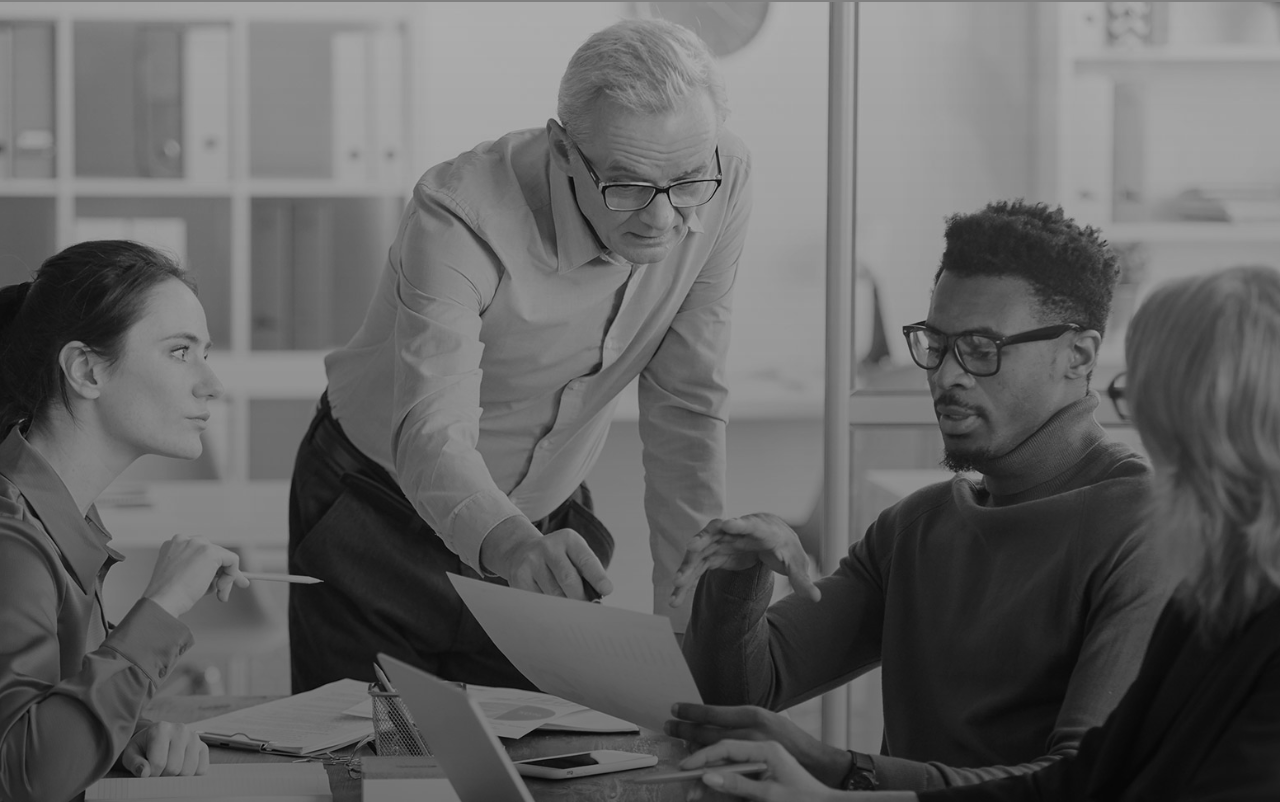
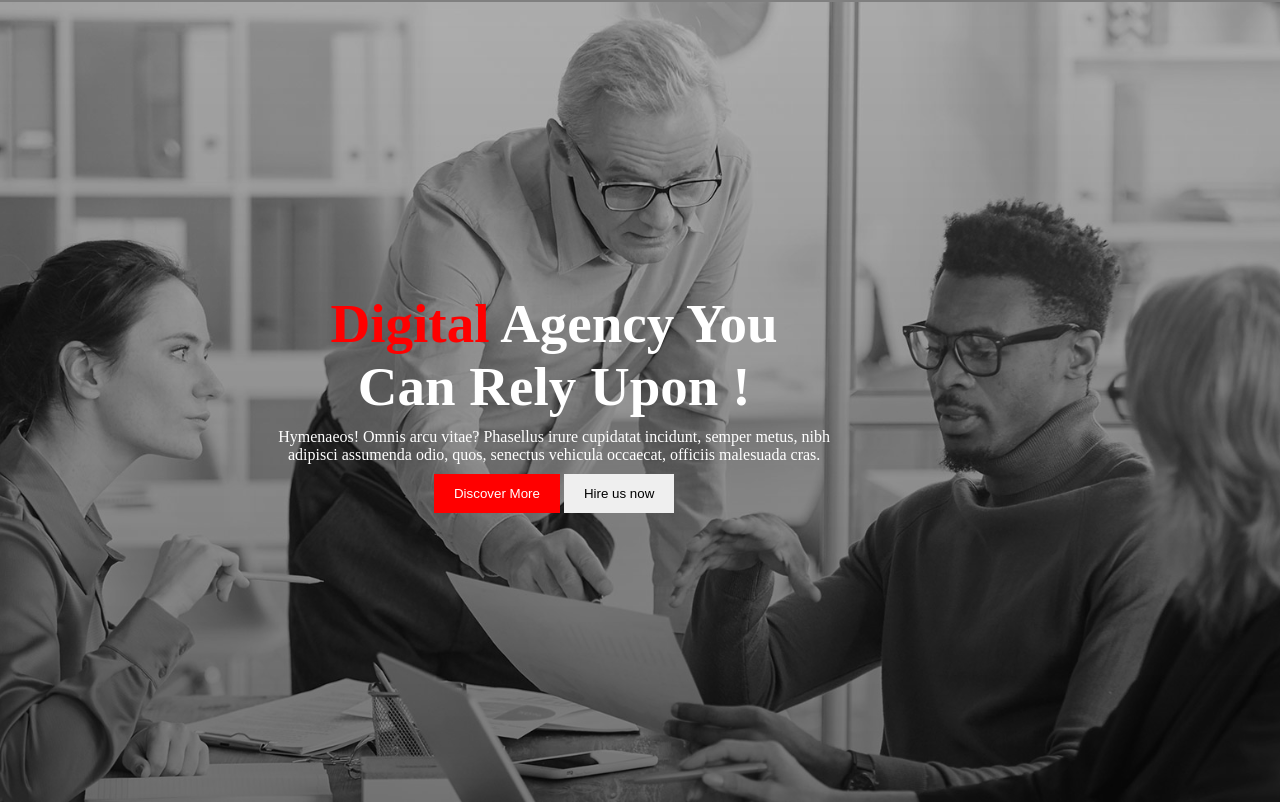
Before and after one commit to Neaz-mq/digital-agency-website, a plain HTML site: page index.html in a window 1280 px wide. Shown: the part 67-869 px from the top of the page. Drawn offline with Linux system fonts and the light colour scheme.

Commit message:
banner section

```diff
--- a/index.html
+++ b/index.html
@@ -23,6 +23,19 @@
 
     <div class="banner-container">
 
+       <div class="banner-information">
+        <h1 class="title">
+             <span class="primary">Digital</span> Agency You <br />
+            Can Rely Upon !
+        </h1>
+            <p class="description">Hymenaeos! Omnis arcu vitae? Phasellus irure cupidatat incidunt,
+                semper metus, nibh adipisci assumenda odio, quos, senectus vehicula
+                occaecat, officiis malesuada cras.</p>
+
+                <button class="btn bg-primary">Discover More</button>
+                <button class="btn">Hire us now</button>
+       </div>
+
     </div>
   </header>
   <main></main>
--- a/style.css
+++ b/style.css
@@ -25,4 +25,34 @@
     background-position: center;
     background-repeat: no-repeat;
     background-size: cover;
+    text-align: center;
+    display: flex;
+    align-items: center;
 }
+
+.title{
+    font-size: 55px;
+    font-weight: bold;
+    color: white;
+}
+
+.primary{
+    color: red;
+}
+
+.description{
+    color: white;
+    padding: 10px;
+    width: 50%;
+    margin: auto;
+}
+
+.btn{
+    padding: 12px 20px;
+    border: none;
+}
+
+.bg-primary{
+    background-color: red;
+    color: white;
+}
```
